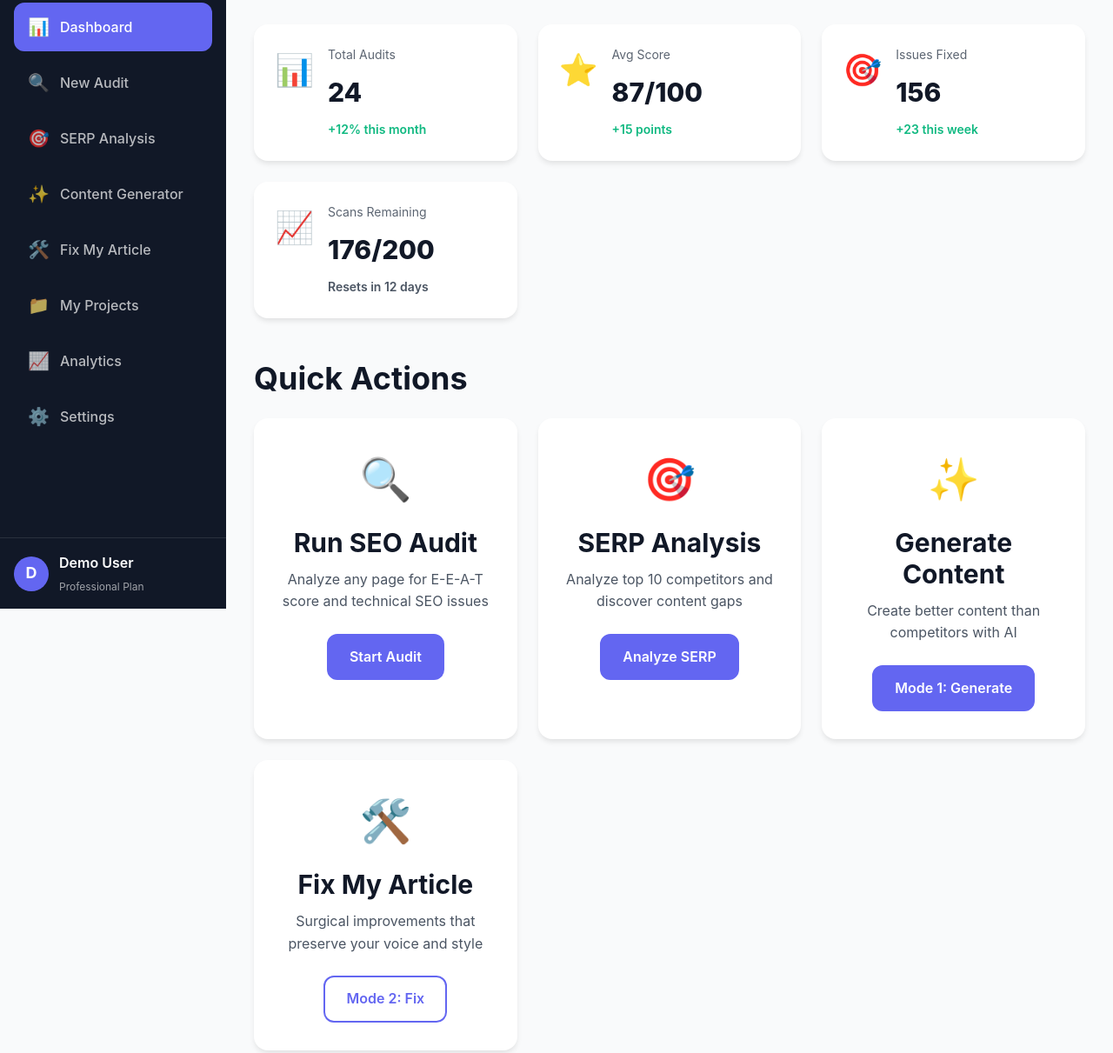
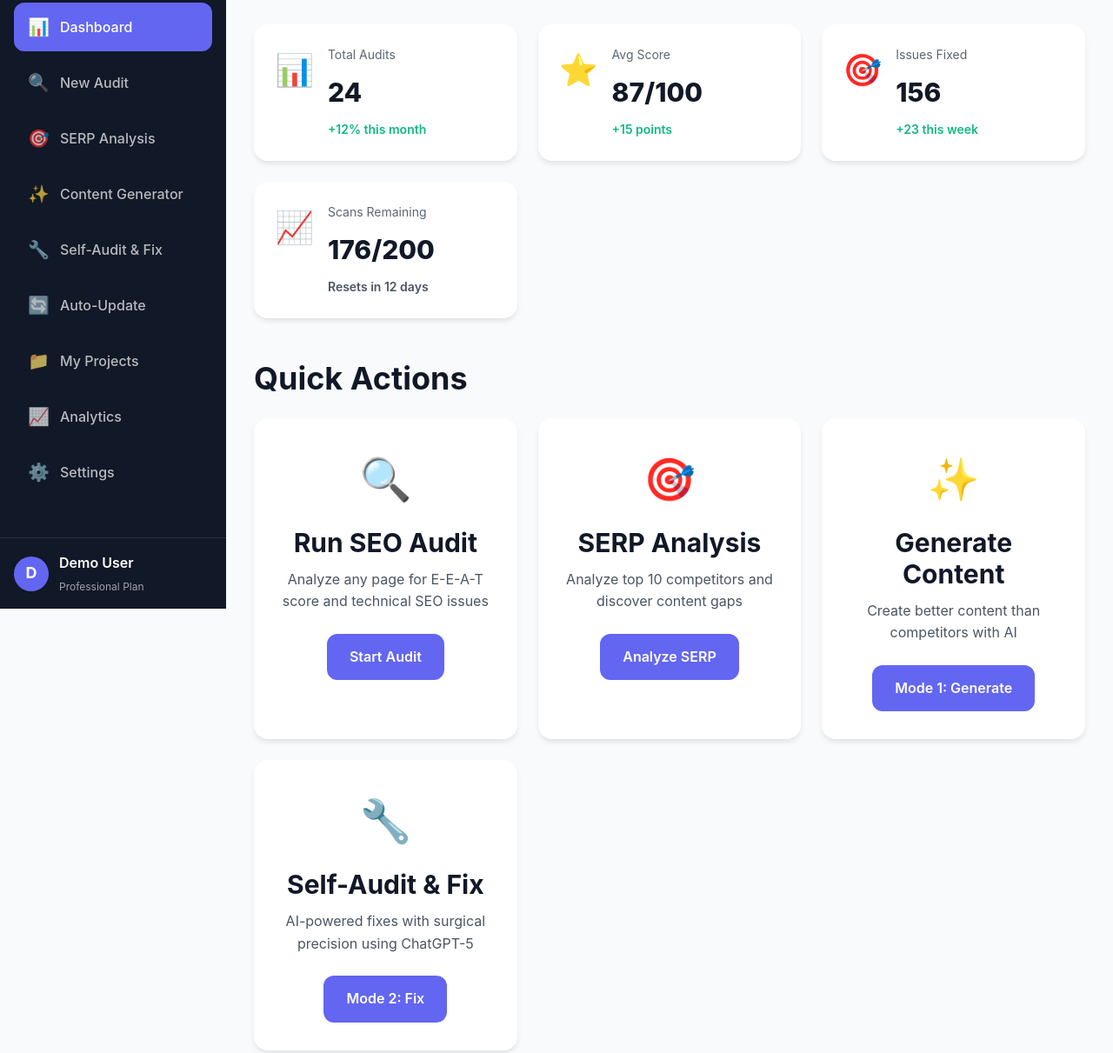
Before and after one commit to dannythehat/ranksmart, a website: page public/dashboard.html in a window 1280 px wide. Shown: the part 100-1311 px from the top of the page at 87% size. Drawn offline with Linux system fonts and the light colour scheme.

Commit message:
🔗 Update dashboard to link to new Mode 2 UI

```diff
--- a/public/dashboard.html
+++ b/public/dashboard.html
@@ -32,9 +32,13 @@
                 <span class="icon">✨</span>
                 <span>Content Generator</span>
             </a>
-            <a href="optimize.html" class="sidebar-link">
-                <span class="icon">🛠️</span>
-                <span>Fix My Article</span>
+            <a href="self-audit.html" class="sidebar-link">
+                <span class="icon">🔧</span>
+                <span>Self-Audit & Fix</span>
+            </a>
+            <a href="auto-update.html" class="sidebar-link">
+                <span class="icon">🔄</span>
+                <span>Auto-Update</span>
             </a>
             <a href="#" class="sidebar-link">
                 <span class="icon">📁</span>
@@ -144,10 +148,10 @@
                 </div>
 
                 <div class="action-card">
-                    <div class="action-icon">🛠️</div>
-                    <h3>Fix My Article</h3>
-                    <p>Surgical improvements that preserve your voice and style</p>
-                    <a href="optimize.html?mode=fix" class="btn btn-outline">Mode 2: Fix</a>
+                    <div class="action-icon">🔧</div>
+                    <h3>Self-Audit & Fix</h3>
+                    <p>AI-powered fixes with surgical precision using ChatGPT-5</p>
+                    <a href="self-audit.html" class="btn btn-primary">Mode 2: Fix</a>
                 </div>
             </div>
 
```
